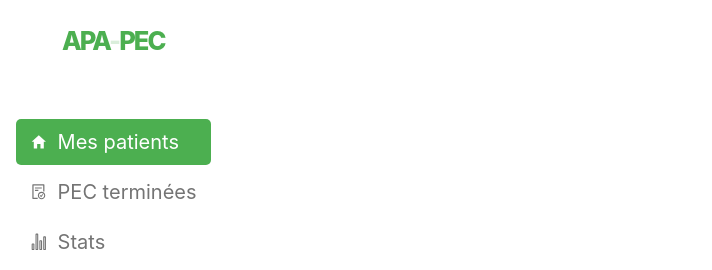
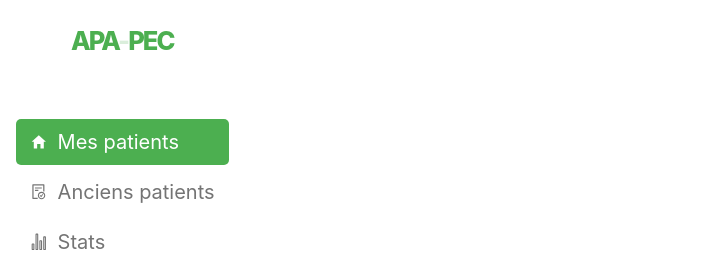
Before and after one commit to TomBrillouet/APA-PEC, a React (Vite) app: page /dashboard in a window 1280 px wide. Shown: the top 270 px of the page, without its empty margins (0-712 px from the left). Built offline with nearby package versions, Linux system fonts and the light colour scheme; no server answers.

Commit message:
✏️F08: MENU > Rename "PEC Terminées" with "Anciens patients"

```diff
--- a/src/components/pages/dashboard/Menu/navItems.jsx
+++ b/src/components/pages/dashboard/Menu/navItems.jsx
@@ -6,7 +6,7 @@ import { MdOutlineSettingsInputComposite } from "react-icons/md"
 export const navItems = [
   { label: "Mes patients", icon: <IoMdHome />, path: "/dashboard" },
   {
-    label: "PEC terminées",
+    label: "Anciens patients",
     icon: <AiOutlineFileDone />,
     path: "/dashboard/archived",
   },
```
